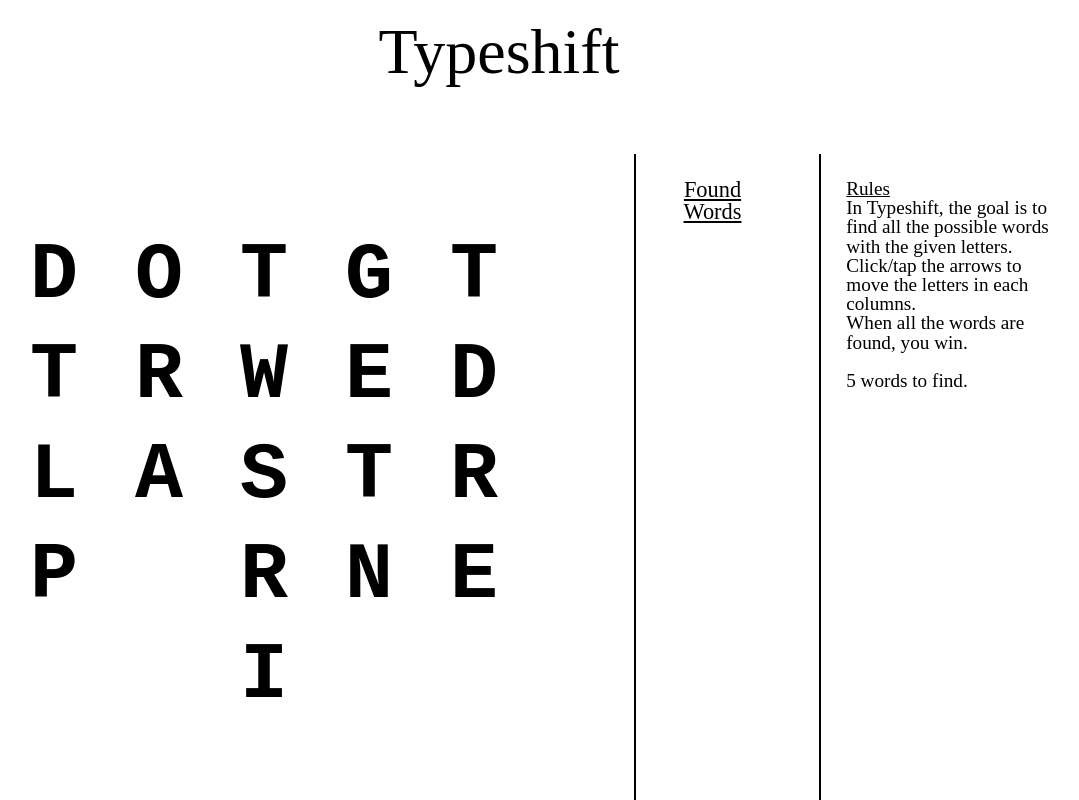
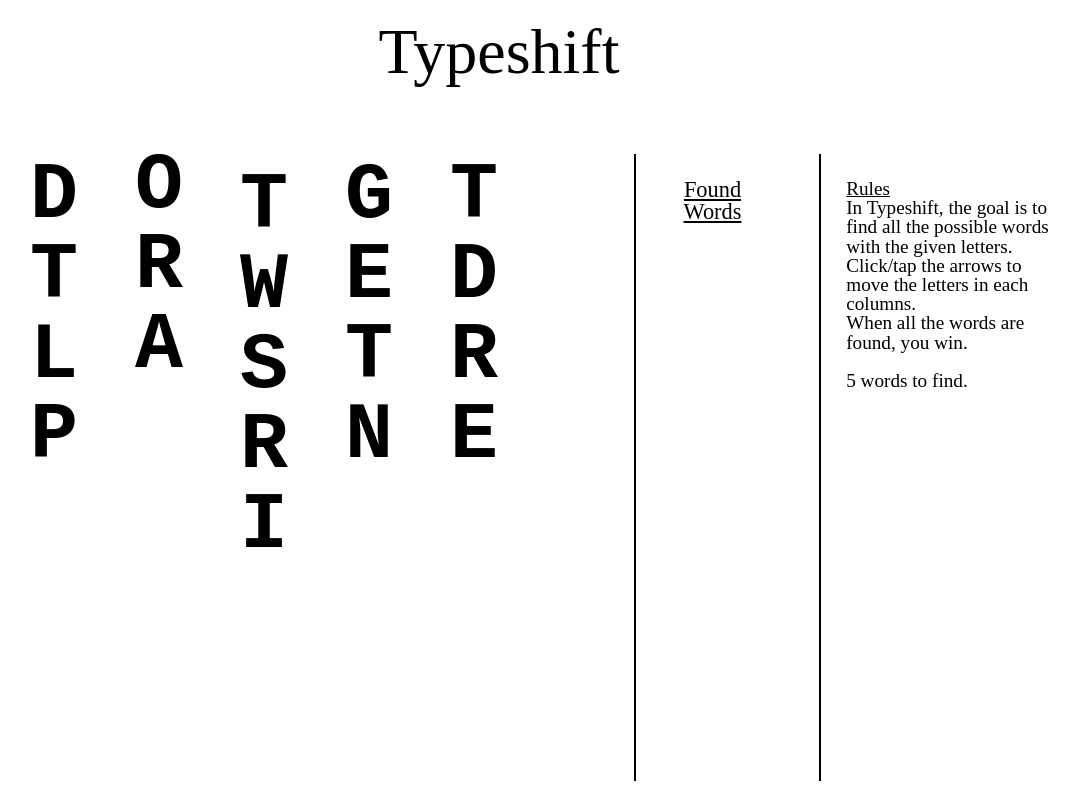
Before and after one commit to suzuhe481/typeshift, a React (Vite) app: page / in a window 1280 px wide. Shown: the top 800 px of the page, without its empty margins (141-1220 px from the left). Built offline with nearby package versions, Linux system fonts and the light colour scheme.

Commit message:
Centered column. Removed width/height

```diff
--- a/src/components/GameContainer/Game/Column/Column.scss
+++ b/src/components/GameContainer/Game/Column/Column.scss
@@ -3,6 +3,9 @@
   flex-direction: column;
   font-family: monospace;
   font-weight: bold;
+
+  justify-content: center;
+  align-items: center;
 
   font-size: 5rem;
 
@@ -25,7 +28,4 @@
   justify-content: center;
 
   pointer-events: all;
-
-  width: 100px;
-  height: 100px;
 }
```
